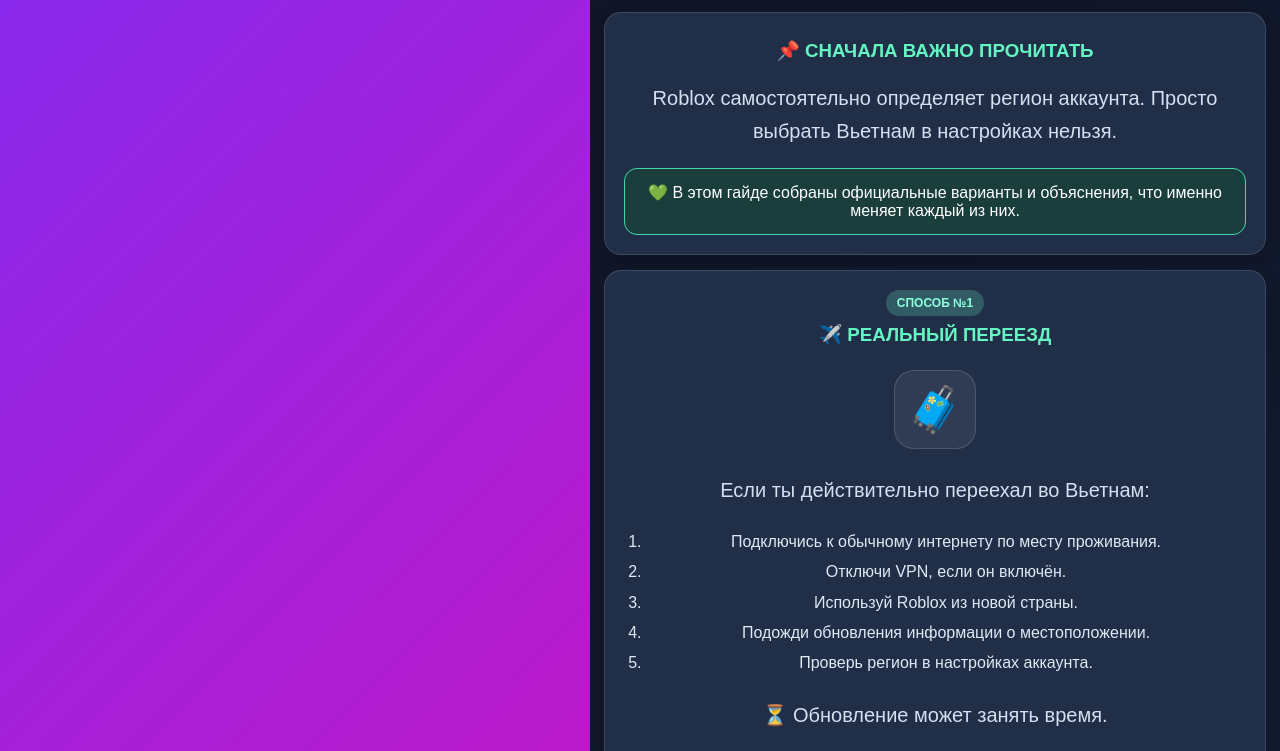
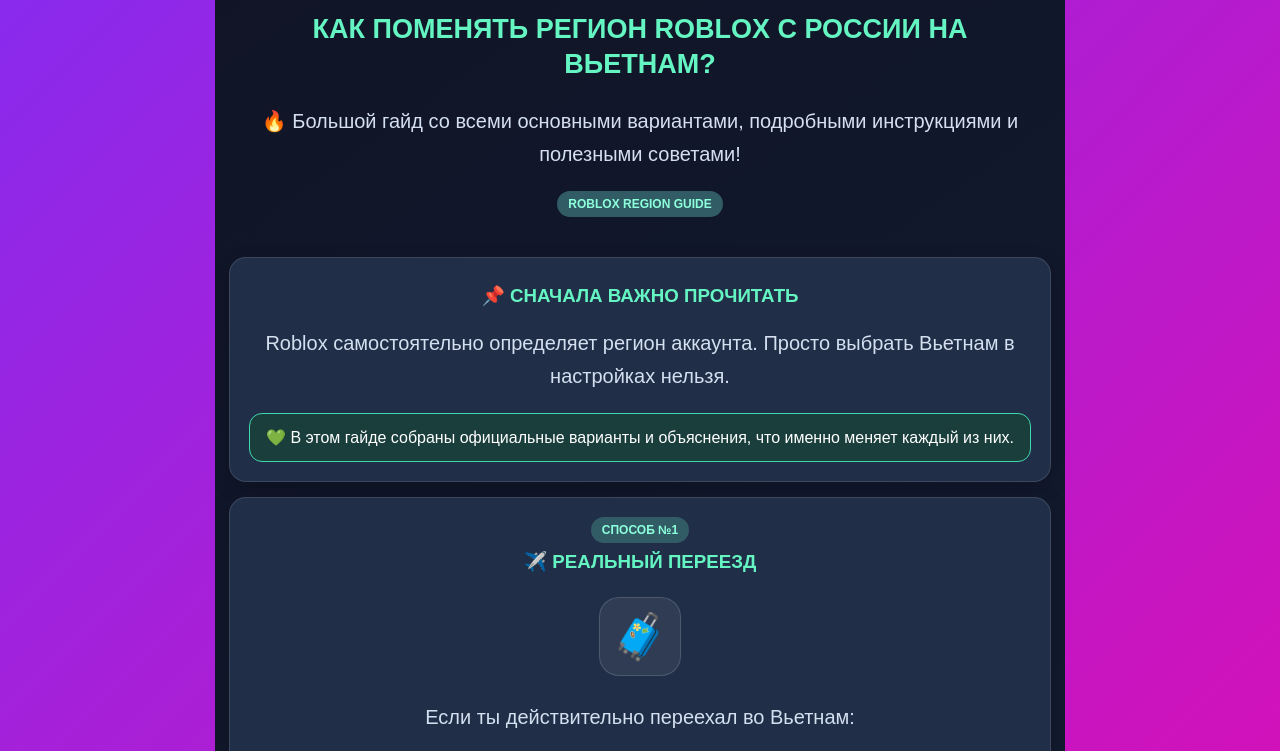
Before and after one commit to 5tp26kyknp-star/my-site, a plain HTML site: page index.html in a window 1280 px wide. Shown: the part 416-1167 px from the top of the page. Drawn offline with Linux system fonts and the light colour scheme.

Commit message:
Update index.html

```diff
--- a/index.html
+++ b/index.html
@@ -11,7 +11,8 @@
     box-sizing: border-box;
 }
 
-body {
+body {flex-direction: column;
+width: 100%;
     margin: 0;
     min-height: 100vh;
     display: flex;
```
